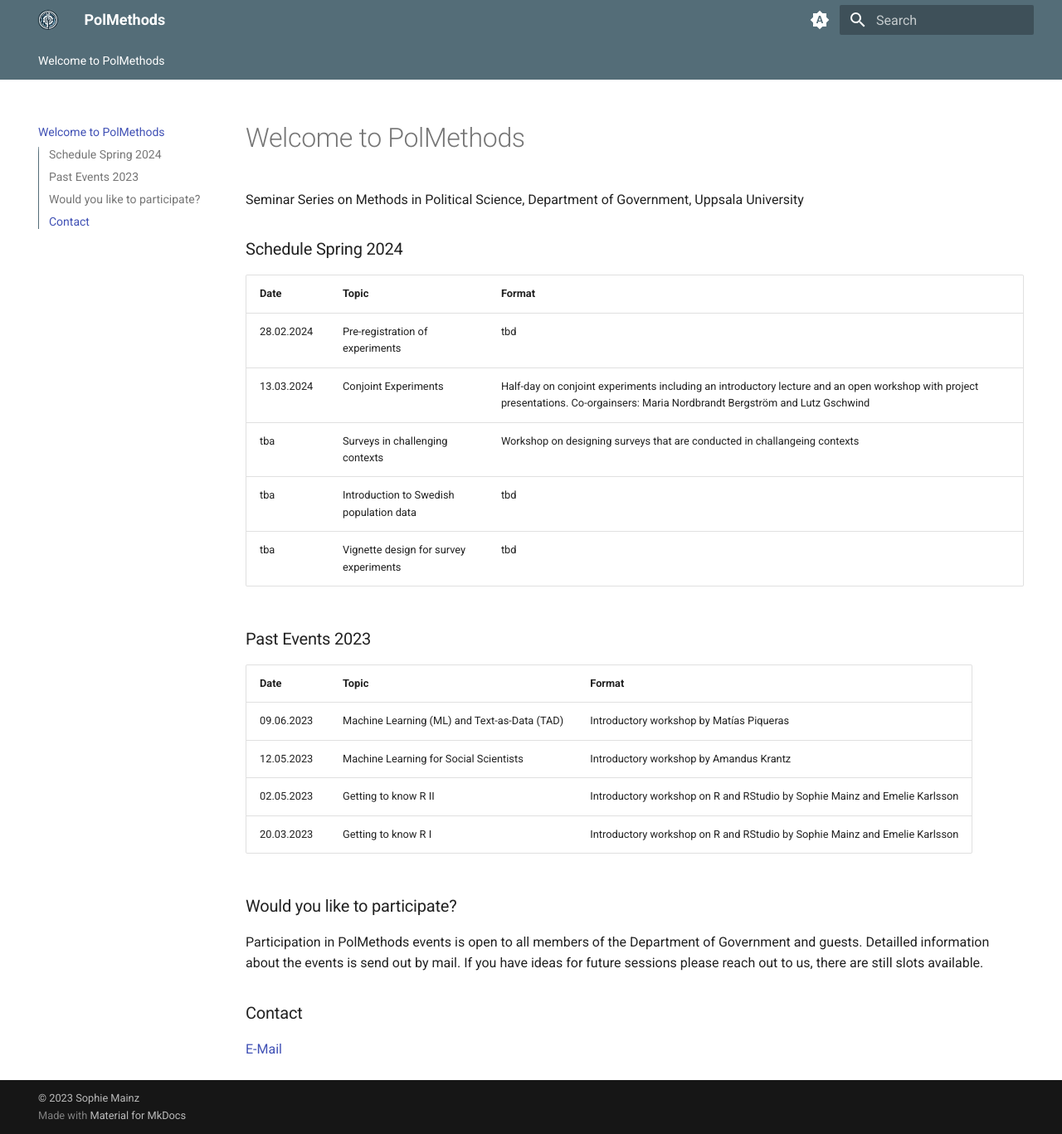
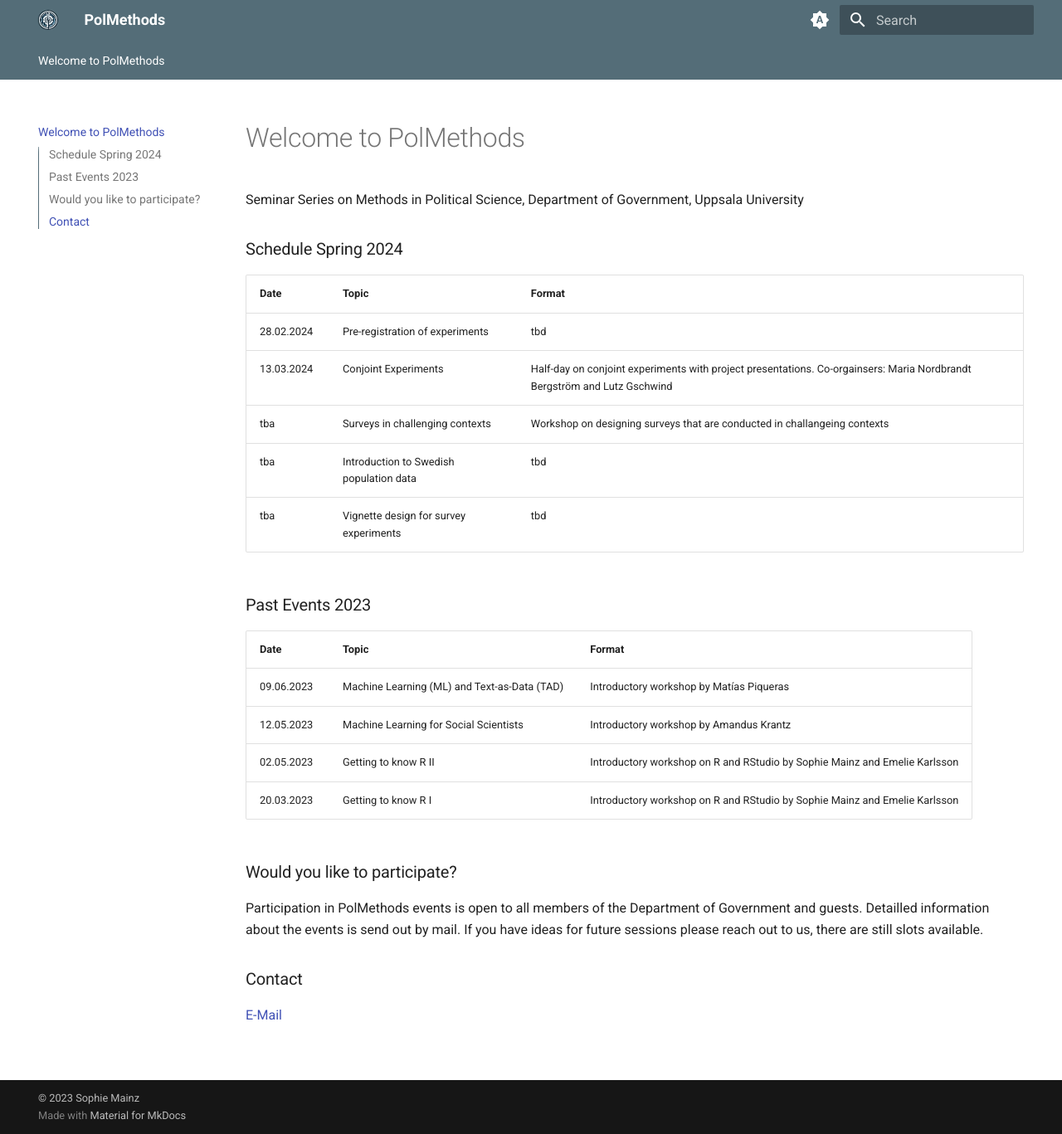
Before and after one commit to sophiemainz/polmethods-website, an MkDocs documentation site: the page built from docs/index.md, in a window 1280 px wide and 1367 px high. Shown: the whole window at 83% size. Built offline with MkDocs 1.6.1 and Material for MkDocs 9.7.7, drawn with Linux system fonts in a browser that asks for light colours.

Commit message:
conjoint changes

```diff
--- a/docs/index.md
+++ b/docs/index.md
@@ -7,7 +7,7 @@ Seminar Series on Methods in Political Science, Department of Government, Uppsal
 | Date       | Topic        | Format                                  |
 |------------|-------------------|-----------------------------------------|
 | 28.02.2024 | Pre-registration of experiments | tbd    |
-| 13.03.2024 | Conjoint Experiments | Half-day on conjoint experiments including an introductory lecture and an open workshop with project presentations. Co-orgainsers: Maria Nordbrandt Bergström and Lutz Gschwind |
+| 13.03.2024 | Conjoint Experiments | Half-day on conjoint experiments with project presentations. Co-orgainsers: Maria Nordbrandt Bergström and Lutz Gschwind |
 | tba | Surveys in challenging contexts | Workshop on designing surveys that are conducted in challangeing contexts |
 | tba | Introduction to Swedish population data | tbd    |
 | tba | Vignette design for survey experiments | tbd    |
```
